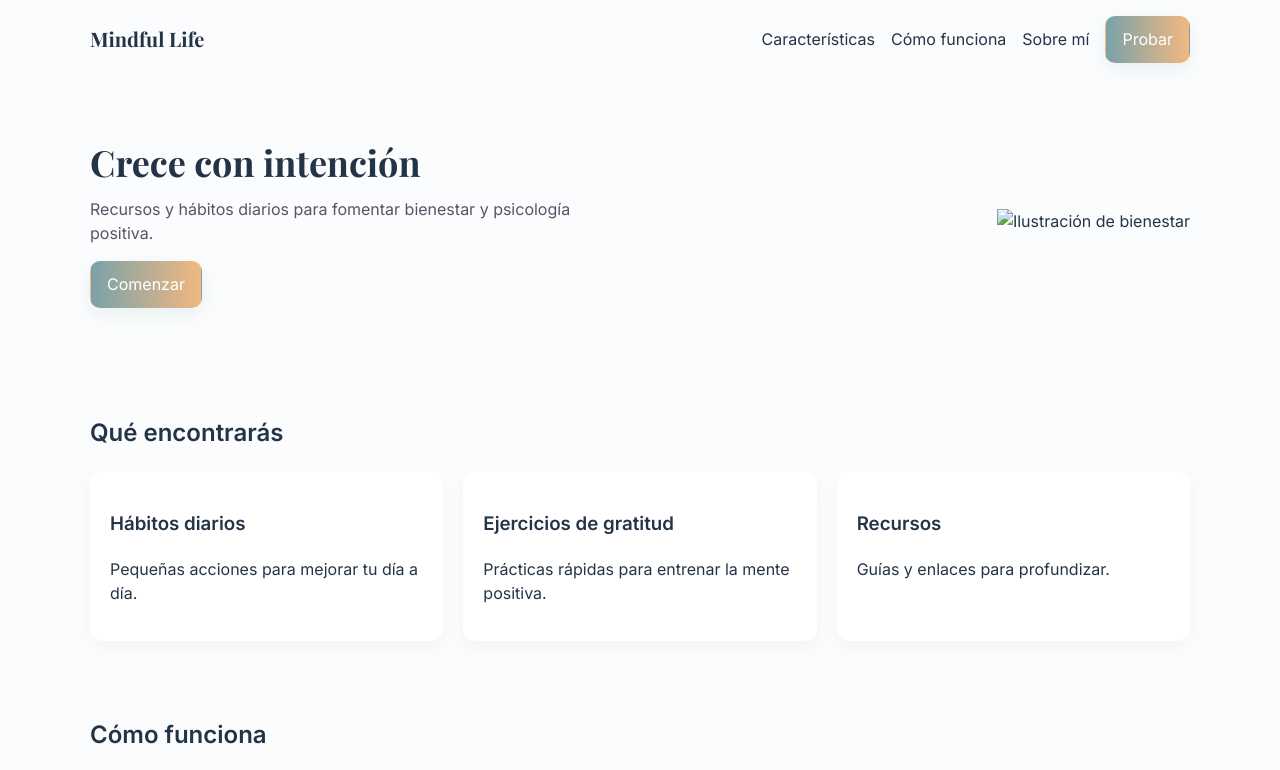
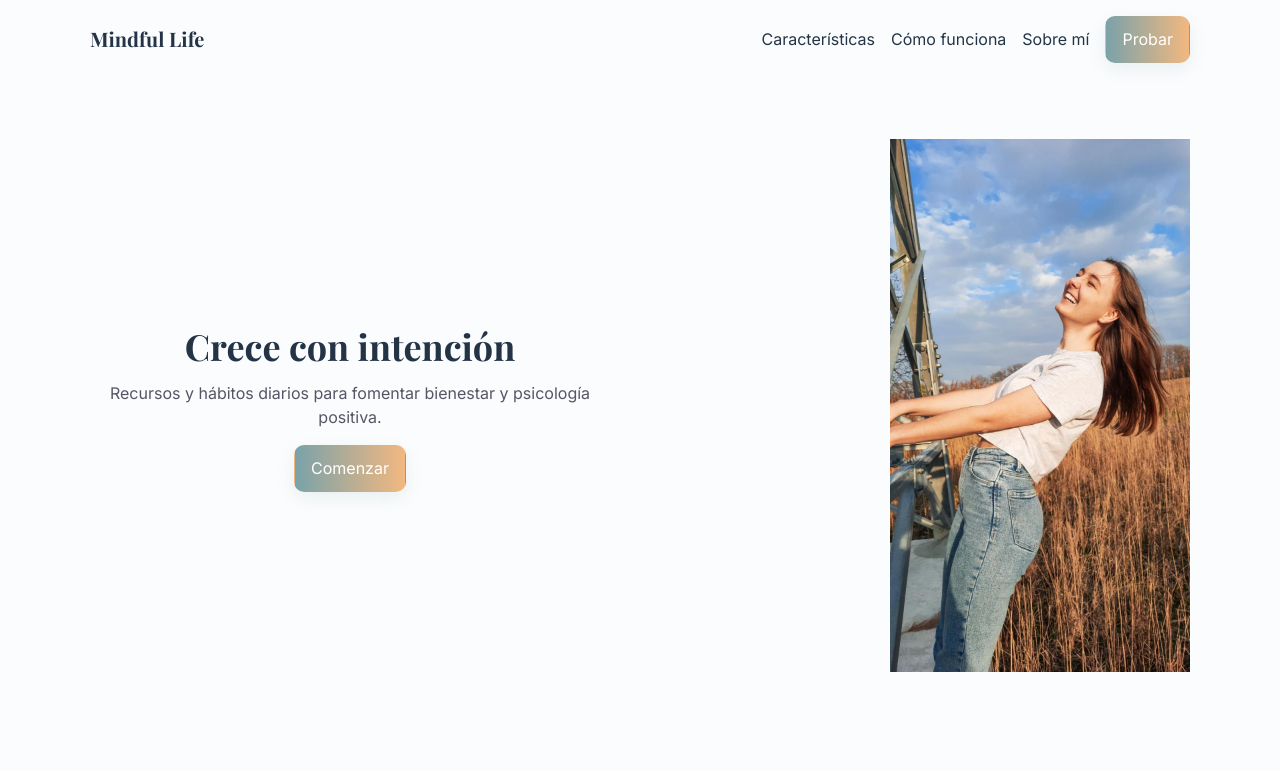
Before and after one commit to gabrielabarberafernandez/mindful-landing, a plain HTML site: page index.html in a window 1280 px wide. Shown: the top 770 px of the page. Drawn offline with nearby package versions, Linux system fonts and the light colour scheme.

Commit message:
style: ajustar tamaño de imagen y estructura HTML

```diff
--- a/css/style.css
+++ b/css/style.css
@@ -117,3 +117,16 @@ body{
   .hero-inner{ flex-direction:column-reverse; align-items:flex-start; }
   .grid{ grid-template-columns:1fr; }
 }
+
+.hero {
+  text-align: center;
+  padding: 60px 20px;
+}
+
+/* 🔸 Aquí agregas el estilo de la imagen del hero */
+.hero-img {
+  width: 300px;     /* cambia este valor según el tamaño que quieras */
+  height: auto;
+  display: block;
+  margin: 0 auto;   /* la centra horizontalmente */
+}
--- a/index.html
+++ b/index.html
@@ -10,7 +10,7 @@
   <link href="https://fonts.googleapis.com/css2?family=Inter:wght@300;400;600&family=Playfair+Display:wght@500;700&display=swap" rel="stylesheet">
 
   <!-- favicon opcional -->
-  <link rel="icon" href="img/favicon.png">
+  <link rel="icon" href="img/favicon.png.jpg">
 
   <link rel="stylesheet" href="css/style.css">
 </head>
@@ -39,7 +39,7 @@
           <a class="btn primary" id="cta" href="#features">Comenzar</a>
         </div>
         <div class="hero-visual" aria-hidden="true">
-          <img src="img/hero-illustration.png" alt="Ilustración de bienestar">
+          <img src="img/hero-illustration.png.jpg" alt="Ilustración de bienestar" class="hero-img">
         </div>
       </div>
     </section>
```
